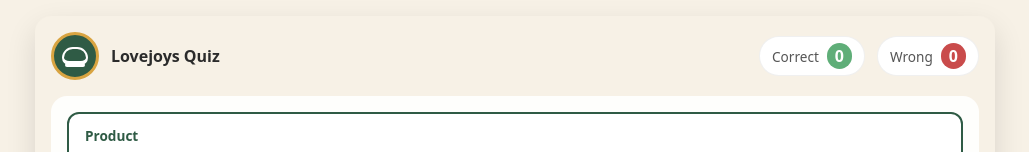
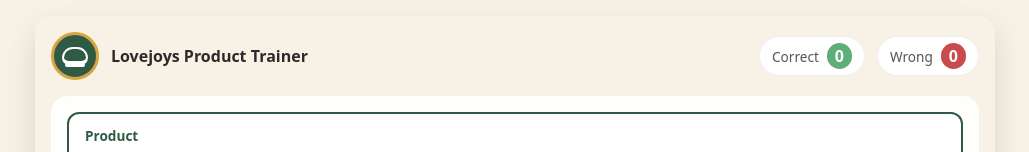
Before and after one commit to dakanish/lovejoys, a React (Vite) app: page / in a window 1280 px wide. Shown: the top 152 px of the page, without its empty margins (125-1154 px from the left). Built offline with nearby package versions, Linux system fonts and the light colour scheme.

Commit message:
Update logo text from 'Quiz' to 'Product Trainer'

```diff
--- a/src/App.jsx
+++ b/src/App.jsx
@@ -143,7 +143,7 @@ export default function App() {
             <div className="logo-circle">
               <div className="logo-hat"></div>
             </div>
-            <div className="logo-text">Lovejoys Quiz</div>
+            <div className="logo-text">Lovejoys Product Trainer</div>
           </div>
 
           <div className="scoreboard">
```
